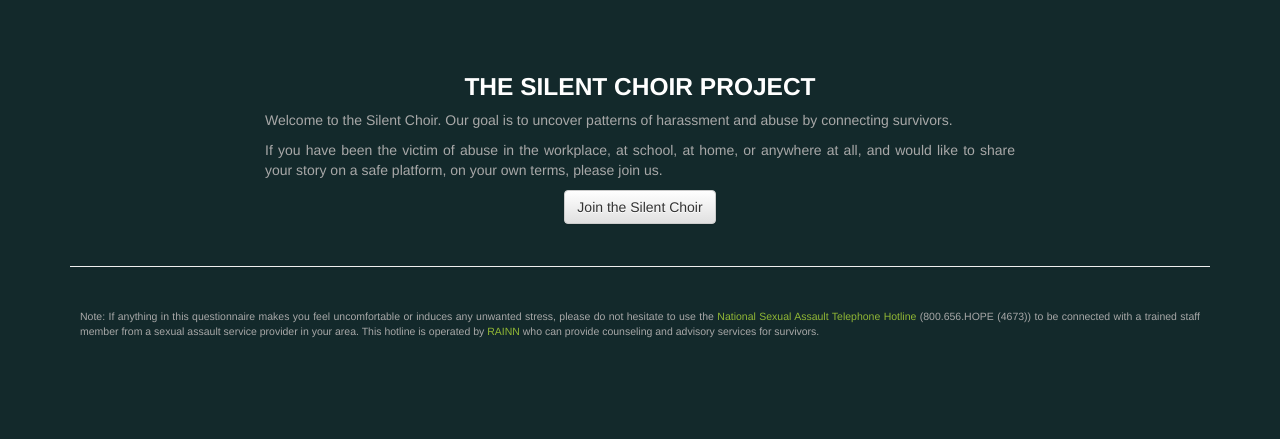
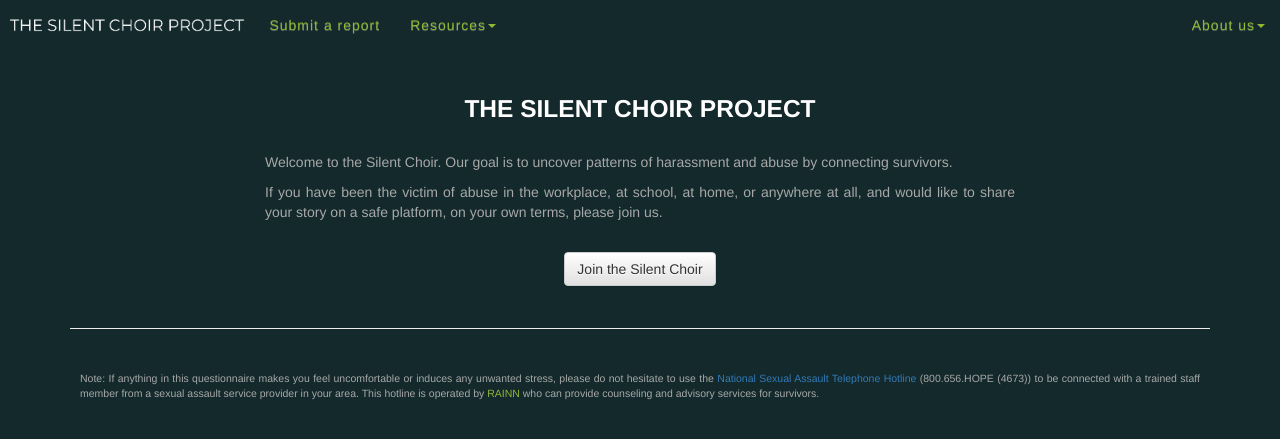
Before and after one commit to thesilentchoir/silentchoir-archived, a Django app: page / in a window 1280 px wide. Shown: the top 439 px of the page. Run offline with Django 3.2, Linux system fonts and the light colour scheme; some libraries are stand-ins or nearby versions.

Commit message:
AS: add navbar to index page

```diff
--- a/silentchoir/templates/index.html
+++ b/silentchoir/templates/index.html
@@ -4,13 +4,51 @@
     <head>
         <meta charset="utf-8">
         <title>The Silent Choir Project</title>
+        <script src="https://ajax.googleapis.com/ajax/libs/jquery/2.1.0/jquery.min.js"></script>
+        <script src="https://maxcdn.bootstrapcdn.com/bootstrap/3.3.7/js/bootstrap.min.js"></script>
         <link rel="stylesheet" href="//maxcdn.bootstrapcdn.com/bootstrap/3.2.0/css/bootstrap.min.css">
         <link rel="stylesheet" href="//maxcdn.bootstrapcdn.com/bootstrap/3.2.0/css/bootstrap-theme.min.css">
         <link rel="stylesheet" href="{% static 'css/main-style.css' %}">
     </head>
     <body class="body">
+        <nav class="navbar navbar-static-top">
+          <div class="container-fluid">
+            <div class="navbar-header">
+              <a class="navbar-brand" href="{% url 'home' %}">
+                <img src="{% static "/img/SilentChoir_Logo-WHITE.png" %}" alt="Silent Choir Logo">
+              </a>
+            </div>
+            <div class="collapse navbar-collapse" id="bs-example-navbar-collapse-1">
+              <ul class="nav navbar-nav">
+                <li class="active"><a href="{% url 'intro' %}">Submit a report<span class="sr-only">(current)</span></a></li>
+                <li class="dropdown">
+                  <a href="#" class="dropdown-toggle" data-toggle="dropdown" role="button" aria-haspopup="true" aria-expanded="false">Resources<span class="caret"></span></a>
+                    <ul class="dropdown-menu">
+                        <!-- thought it might be nice to include some resources here, these need to be filled in -->
+                        <li><a href="#">placeholder1</a></li>
+                        <li><a href="#">placeholder2</a></li>
+                        <li><a href="#">placeholder3</a></li>
+                    </ul>
+                </li>
+              </ul>
+              <ul class="nav navbar-nav navbar-right">
+                <li class="dropdown">
+                  <a href="#" class="dropdown-toggle" data-toggle="dropdown" role="button" aria-haspopup="true" aria-expanded="false">About us<span class="caret"></span></a>
+                    <ul class="dropdown-menu">
+                        <li><a href="#">Who we are</a></li>
+                        <li><a href="#">Contact us</a></li>
+                        <!-- we need to make sure the project is set up to go public before our app is live -->
+                        <li><a href="https://github.com/tabdollahi/silentchoir" target="_blank">Github</a></li>
+                    </ul>
+                </li>
+              </ul>
+            </div>
+          </div>
+        </nav>
         <div class="container">
             <h1 class="header">THE SILENT CHOIR PROJECT</h1>
+
+            <br>
 
             <div class="bodyText">
                 <p>
@@ -23,7 +61,8 @@
                 </p>
             </div>
 
-             <!--This button doesn't do anything right now, will need to link it to the first page of the form.-->
+            <br>
+
             <div class="form-actions">
                 <a href="{% url 'intro' %}"><button type="button" class="btn btn-default">Join the Silent Choir</button></a>
             </div>
@@ -31,7 +70,7 @@
             <hr>
 
             <div class="footer">
-                Note: If anything in this questionnaire makes you feel uncomfortable or induces any unwanted stress, please do not hesitate to use the <a style="color:#91b735;" href="https://rainn.org/about-national-sexual-assault-telephone-hotline" target="_blank">National Sexual Assault Telephone Hotline</a> (800.656.HOPE (4673)) to be connected with a trained staff member from a sexual assault service provider in your area. This hotline is operated by <a style="color:#91b735;" href="https://www.rainn.org/" target="_blank">RAINN</a> who can provide counseling and advisory services for survivors.
+                Note: If anything in this questionnaire makes you feel uncomfortable or induces any unwanted stress, please do not hesitate to use the <a style="color: " href="https://rainn.org/about-national-sexual-assault-telephone-hotline" target="_blank">National Sexual Assault Telephone Hotline</a> (800.656.HOPE (4673)) to be connected with a trained staff member from a sexual assault service provider in your area. This hotline is operated by <a style="color:#91b735;" href="https://www.rainn.org/" target="_blank">RAINN</a> who can provide counseling and advisory services for survivors.
             </div>
         </div>
     </body>
--- a/silentchoir/templates/intro.html
+++ b/silentchoir/templates/intro.html
@@ -12,6 +12,7 @@
 
     </head>
     <body class="body">
+
         <div class="container">
             <h1 class="header">INTRODUCTION</h1>
 
--- a/static/css/main-style.css
+++ b/static/css/main-style.css
@@ -2,6 +2,35 @@ html {
    background-color: #13292b;
    color: #a8a8a8;
    font-family: futura-pt, arial, helvetica, sans-serif;
+}
+
+.navbar {
+    background-color: #13292b;
+}
+
+ul.nav a{
+    color: #91b735;
+    font-weight: lighter;
+    letter-spacing: 1px
+}
+
+ul.nav a:hover {
+    background-color: #1a5641;
+    color: #91b735;
+}
+
+.dropdown-toggle:active, .open .dropdown-toggle {
+        background:#1a5641 !important;
+        color:#91b735 !important;
+}
+
+.navbar-brand {
+    padding: 0px;
+}
+.navbar-brand>img {
+    height: 100%;
+    padding: 5px;
+    width: auto;
 }
 
 .body{
@@ -21,7 +50,7 @@ html {
 
 .header {
     background-color: #13292b;
-    margin-top: 3em;
+    margin-top: 1em;
     text-align: center;
     font-size: 1.75em;
     font-weight: bold;
```
Also changed, not shown: static/img/SilentChoir_Logo-GREEN.png (added), static/img/SilentChoir_Logo-WHITE.png (added), 2 other files.
